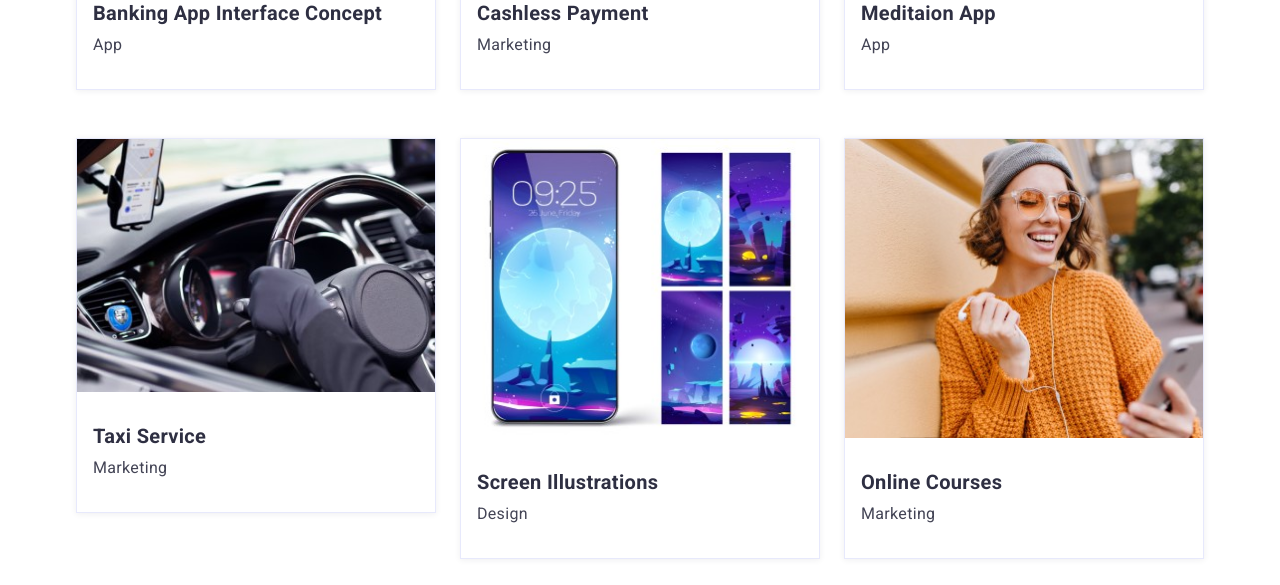
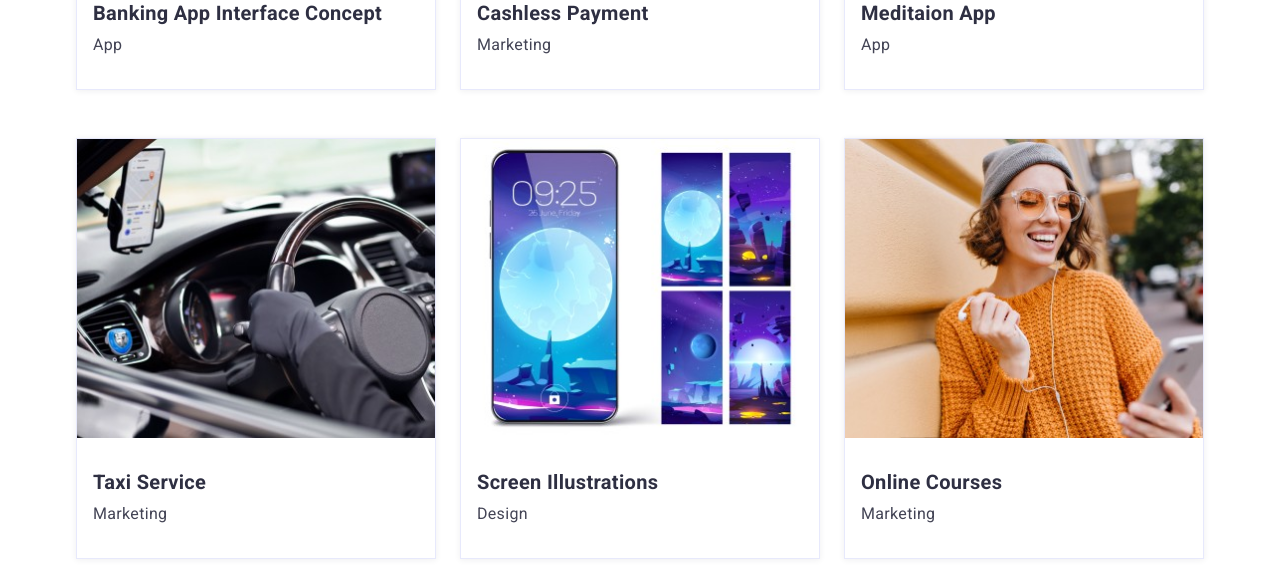
Before and after one commit to SonGlad/goit-markup-hw-07, a plain HTML site: page portfolio.html in a window 1280 px wide. Shown: the part 620-1205 px from the top of the page. Drawn offline with nearby package versions, Linux system fonts and the light colour scheme; a script that the page names is missing.

Commit message:
Home Work #7

```diff
--- a/portfolio.html
+++ b/portfolio.html
@@ -155,7 +155,7 @@
                             <div class="box">
                                     <img class="card-img"
                                     srcset="
-                                    ./images/portfolio_images/4taxi_356W.jpg 356w.
+                                    ./images/portfolio_images/4taxi_356W.jpg 356w,
                                     ./images/portfolio_images/4taxi_360W.jpg 360w,
                                     ./images/portfolio_images/4taxi_396W.jpg 396w,
                                     ./images/portfolio_images/4taxi_712W.jpg 712w,
@@ -259,7 +259,7 @@
                                     ./images/portfolio_images/8organic_792W.jpg 792w"
                                     sizes="(min-width: 1200px) 360px, (min-width: 768px) 356px, (min-width: 480px) 396px, 100vw"
                                     src="./images/portfolio_images/8organic_396W.jpg"
-                                    alt="Fresh fruits picture" width="396" height="280"loading="lazy">
+                                    alt="Fresh fruits picture" width="396" height="280" loading="lazy">
                                 <div class="overlay">
                                     <p class="overlay-text">14 Stylish and User-Friendly App Design Concepts · Task Manager App · Calorie Tracker App · Exotic Fruit Ecommerce App · Cloud Storage App</p>
                                 </div>
```
